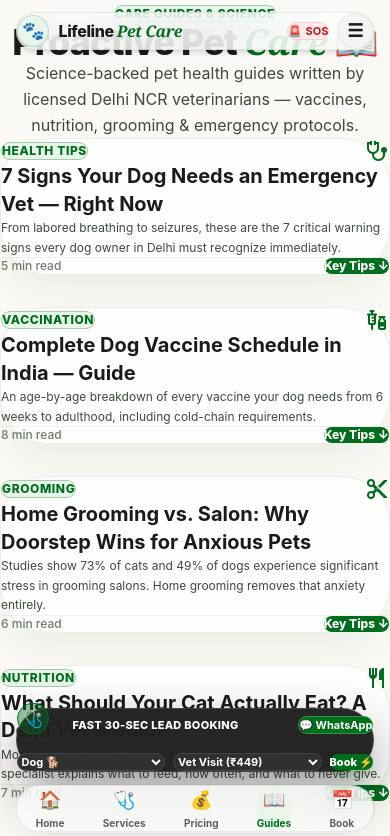
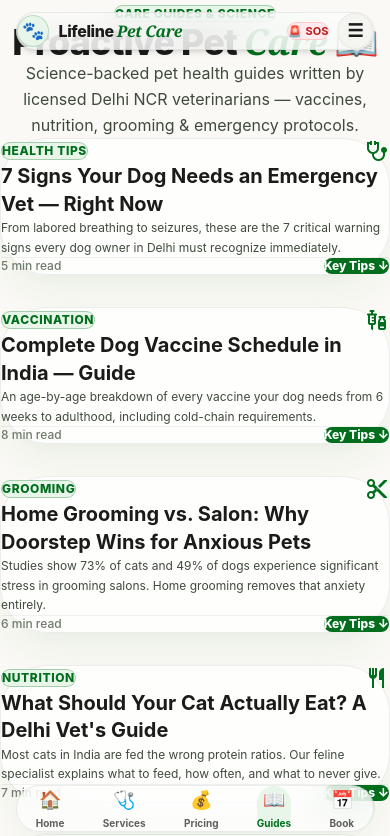
Before and after one commit to lifelinepetcare46/Lifelinepetcarev3, a Next.js app: page /blog in a window 390 px wide. Shown: the top 836 px of the page. Built offline with nearby package versions, Linux system fonts and the light colour scheme.

Commit message:
Hide QuickLeadBar on mobile view so it exclusively displays on desktop

```diff
--- a/components/QuickLeadBar.jsx
+++ b/components/QuickLeadBar.jsx
@@ -15,41 +15,31 @@ export default function QuickLeadBar({ onBookClick }) {
 
   return (
     <div
-      className="fixed bottom-[4.5rem] md:bottom-6 left-0 right-0 mx-auto w-[92%] max-w-5xl z-40 bg-[#1B1C1A]/95 text-white backdrop-blur-2xl p-3 md:p-3.5 rounded-full border border-white/15 shadow-[0_20px_50px_rgba(0,0,0,0.4)] flex flex-col md:flex-row items-center justify-between gap-3 transition-all hover:scale-[1.01]"
+      className="hidden md:flex fixed bottom-6 left-0 right-0 mx-auto w-[90%] max-w-5xl z-40 bg-[#1B1C1A]/95 text-white backdrop-blur-2xl p-3.5 rounded-full border border-white/15 shadow-[0_20px_50px_rgba(0,0,0,0.4)] items-center justify-between gap-4 transition-all hover:scale-[1.01]"
       style={{ left: 0, right: 0, marginLeft: "auto", marginRight: "auto" }}
     >
-      <div className="flex items-center gap-3 w-full md:w-auto justify-between md:justify-start px-2 md:px-0">
-        <div className="flex items-center gap-2.5">
-          <div className="w-8 h-8 md:w-9 md:h-9 rounded-full bg-[#006E1C]/40 border border-[#006E1C] flex items-center justify-center text-base shrink-0 animate-bounce">
+      <div className="flex items-center gap-3">
+        <div className="w-10 h-10 rounded-full bg-[#006E1C]/40 border border-[#006E1C] flex items-center justify-center text-xl shrink-0 animate-bounce">
           🩺
         </div>
         <div>
-            <div className="flex items-center gap-1.5">
+          <div className="flex items-center gap-2">
             <span className="w-2 h-2 rounded-full bg-[#94F990] animate-ping" />
-              <p className="text-[11px] md:text-xs font-extrabold text-white tracking-wide uppercase">
+            <p className="text-xs font-extrabold text-white tracking-wide uppercase">
               Fast 30-Sec Lead Booking
             </p>
           </div>
-            <p className="text-[10px] md:text-xs text-[#BECAB9] hidden sm:block">
-              Delhi NCR Doorstep Vet Specialist
+          <p className="text-xs text-[#BECAB9]">
+            Delhi NCR Doorstep Vet & Spa Specialist
           </p>
         </div>
       </div>
 
-        {/* Quick WhatsApp on Mobile */}
-        <button
-          onClick={handleWhatsApp}
-          className="md:hidden bg-[#006E1C] text-white font-bold text-[11px] px-3.5 py-1.5 rounded-full flex items-center gap-1 border border-[#94F990]/30"
-        >
-          <span>💬 WhatsApp</span>
-        </button>
-      </div>
-
-      <div className="flex items-center gap-2 w-full md:w-auto justify-between md:justify-end">
+      <div className="flex items-center gap-3">
         <select
           value={pet}
           onChange={(e) => setPet(e.target.value)}
-          className="bg-[#2F312E] text-white text-[11px] md:text-xs font-bold px-3 py-2 rounded-full border border-white/10 focus:outline-none focus:border-[#94F990] cursor-pointer flex-1 md:flex-none"
+          className="bg-[#2F312E] text-white text-xs font-bold px-3.5 py-2 rounded-full border border-white/10 focus:outline-none focus:border-[#94F990] cursor-pointer"
         >
           <option>Dog 🐕</option>
           <option>Cat 🐱</option>
@@ -58,7 +48,7 @@ export default function QuickLeadBar({ onBookClick }) {
         <select
           value={service}
           onChange={(e) => setService(e.target.value)}
-          className="bg-[#2F312E] text-white text-[11px] md:text-xs font-bold px-3 py-2 rounded-full border border-white/10 focus:outline-none focus:border-[#94F990] cursor-pointer flex-1 md:flex-none"
+          className="bg-[#2F312E] text-white text-xs font-bold px-3.5 py-2 rounded-full border border-white/10 focus:outline-none focus:border-[#94F990] cursor-pointer"
         >
           <option>Vet Visit (₹449)</option>
           <option>Vaccination (₹999+)</option>
@@ -68,14 +58,14 @@ export default function QuickLeadBar({ onBookClick }) {
 
         <button
           onClick={() => onBookClick && onBookClick(service)}
-          className="bg-[#006E1C] hover:bg-[#005313] text-white font-extrabold text-[11px] md:text-xs px-4 md:px-5 py-2.5 rounded-full shadow-lg shadow-[#006E1C]/30 transition-all hover:scale-105 active:scale-95 shrink-0"
+          className="bg-[#006E1C] hover:bg-[#005313] text-white font-extrabold text-xs px-5 py-2.5 rounded-full shadow-lg shadow-[#006E1C]/30 transition-all hover:scale-105 active:scale-95"
         >
-          Book ⚡
+          Book Now ⚡
         </button>
 
         <button
           onClick={handleWhatsApp}
-          className="hidden md:flex bg-emerald-950 hover:bg-emerald-900 border border-[#006E1C]/40 text-[#94F990] font-bold text-xs px-4 py-2.5 rounded-full transition-all items-center gap-1.5"
+          className="bg-emerald-950 hover:bg-emerald-900 border border-[#006E1C]/40 text-[#94F990] font-bold text-xs px-4 py-2.5 rounded-full transition-all flex items-center gap-1.5"
         >
           <span>💬</span>
           <span>WhatsApp</span>
```
Lines whose indentation alone changed are shown as unchanged.
